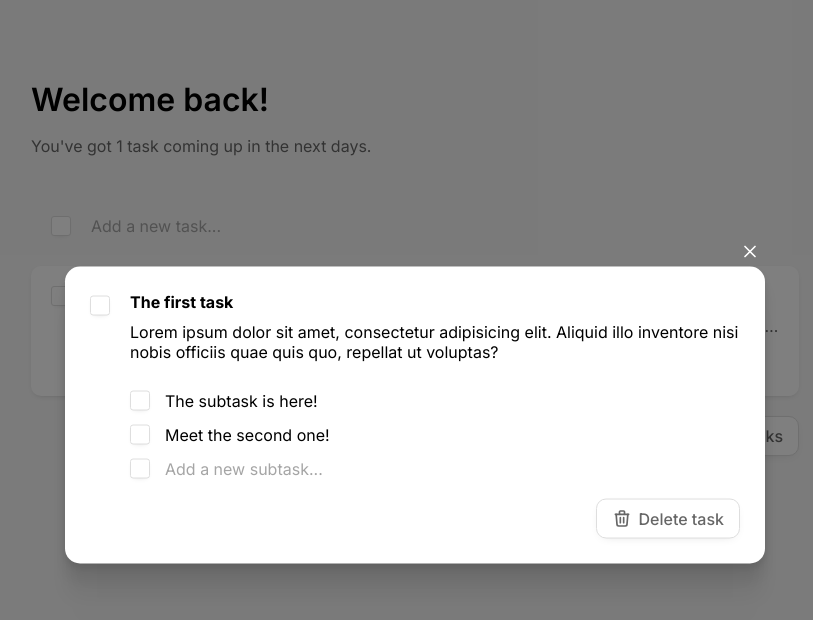
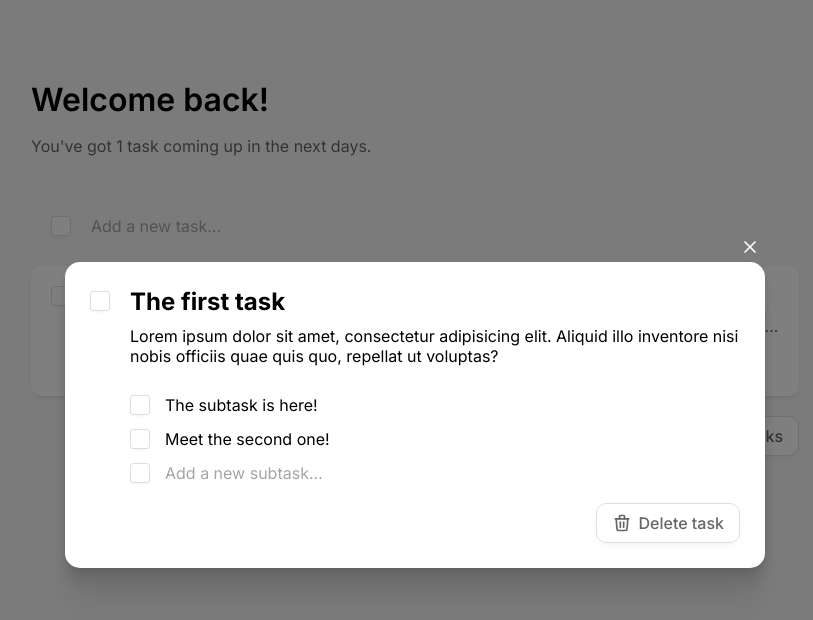
Before and after one commit to arg0NNY/todo-list-vue, a Vue app: page / in a window 1280 px wide. Both pictures are taken after a click on the element 640 px from the left and 331 px from the top of the page. Shown: the top 620 px of the page, without its empty margins (225-1038 px from the left). Built offline with nearby package versions, Linux system fonts and the light colour scheme.

Commit message:
Modal title style important

```diff
--- a/src/components/general/Modal.vue
+++ b/src/components/general/Modal.vue
@@ -87,8 +87,8 @@ if (!props.submodal) {
   }
 
   &__title {
-    font-size: 24px;
-    font-weight: 700;
+    font-size: 24px !important;
+    font-weight: 700 !important;
   }
   &__desc {
     margin-top: 10px;
```
